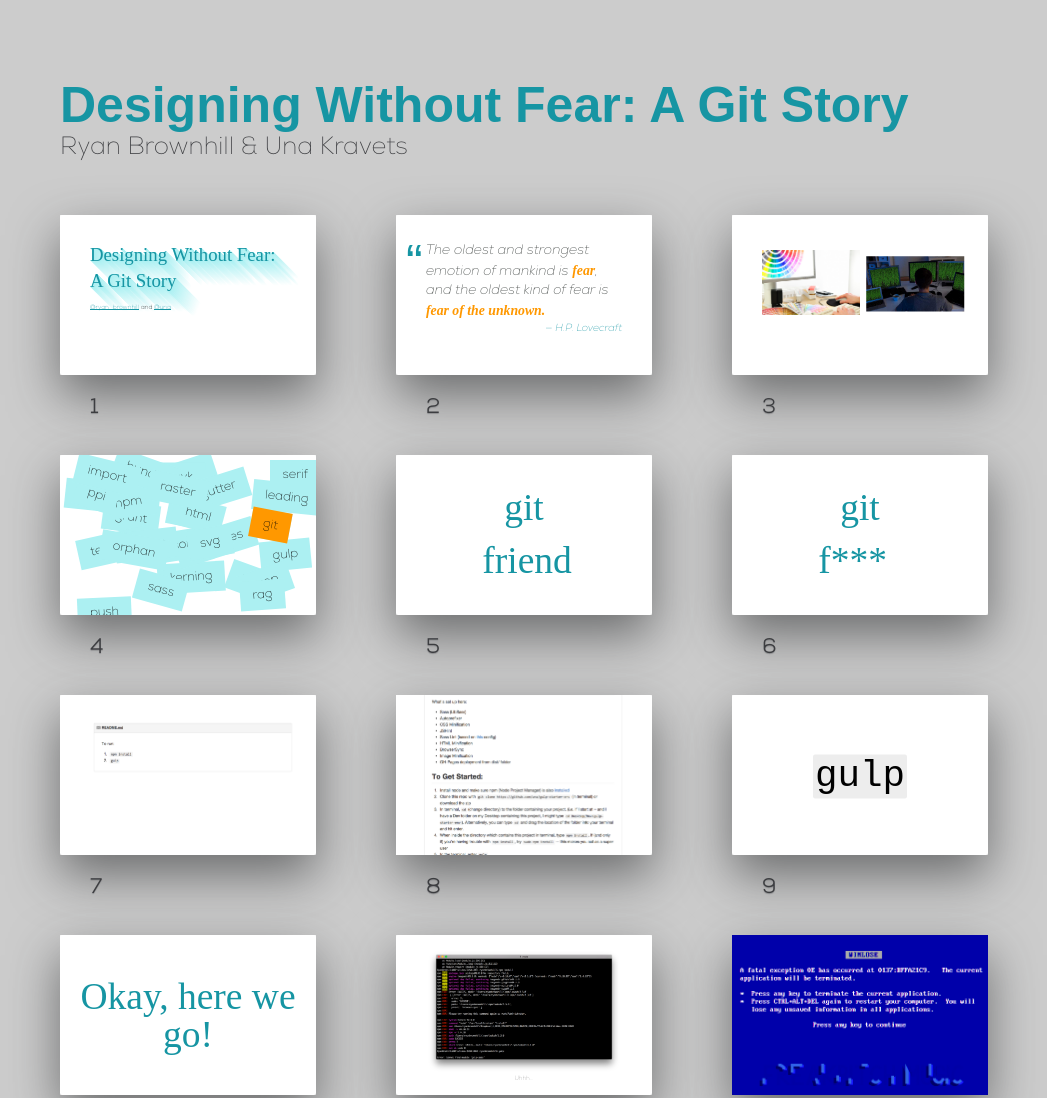
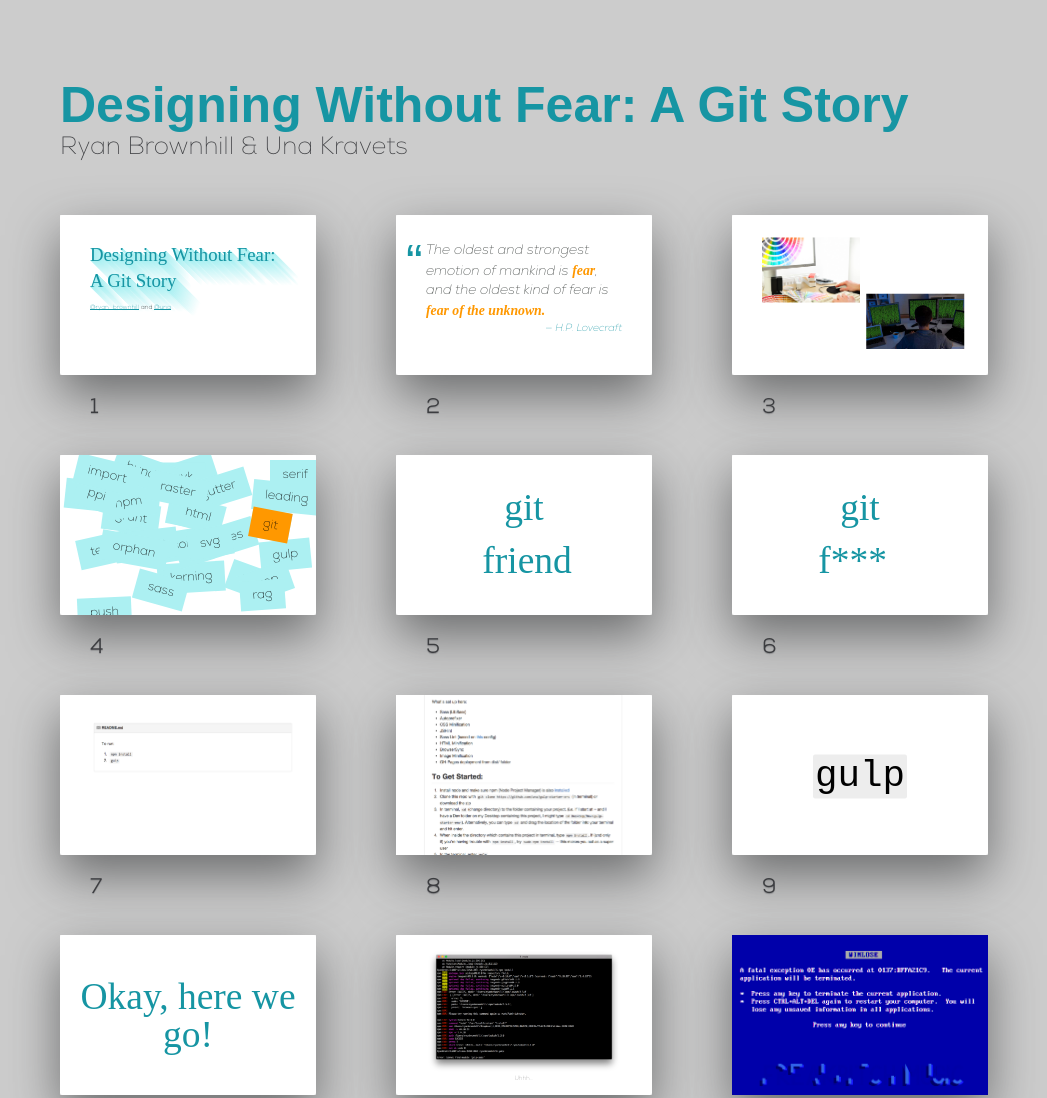
Before and after one commit to una/slides-SXSW-2015, a website: page index.html in a window 1280 px wide. Shown: the top 1098 px of the page, without its empty margins (40-1087 px from the left). Drawn offline with nearby package versions, Linux system fonts and the light colour scheme; files that its build step writes are made by us from their sources; a web font is replaced by a local one.

Commit message:
some spacing changes :snowman:

```diff
--- a/index.html
+++ b/index.html
@@ -38,10 +38,10 @@
 		<div>
 		<ul>
 			<li style="width: 50%; float:left; width: 50%; color: white;">
-				<img style="width: 100%; height: auto; padding: 0em; " src="./img/graphic0design.jpg" alt="">
+				<img style="width: 100%; height: auto; padding: 0em; margin-top: -2em; " src="./img/graphic0design.jpg" alt="">
 			</li>
 			<li style="width: 50%; float:left; width: 50%;" class="next">
-				<img style="width: 100%; height: auto; padding: 1em;" src="./img/programmer.jpg" alt="">
+				<img style="width: 100%; height: auto; padding: 1em; margin-top: 6em;" src="./img/programmer.jpg" alt="">
 			</li>
 			</ul>
 		</div>
@@ -196,7 +196,7 @@
 	</section>
 
 	<section class="slide">
-		<div style="font-size:1.5em;">
+		<div style="font-size:1.5em; margin-top: 2.5em">
 			<code >git add -A</code><br><br>
 			<code class="next">git commit -m “All Day Everyday"</code><br><br>
 			<code class="next">git push origin master</code><br>
```
